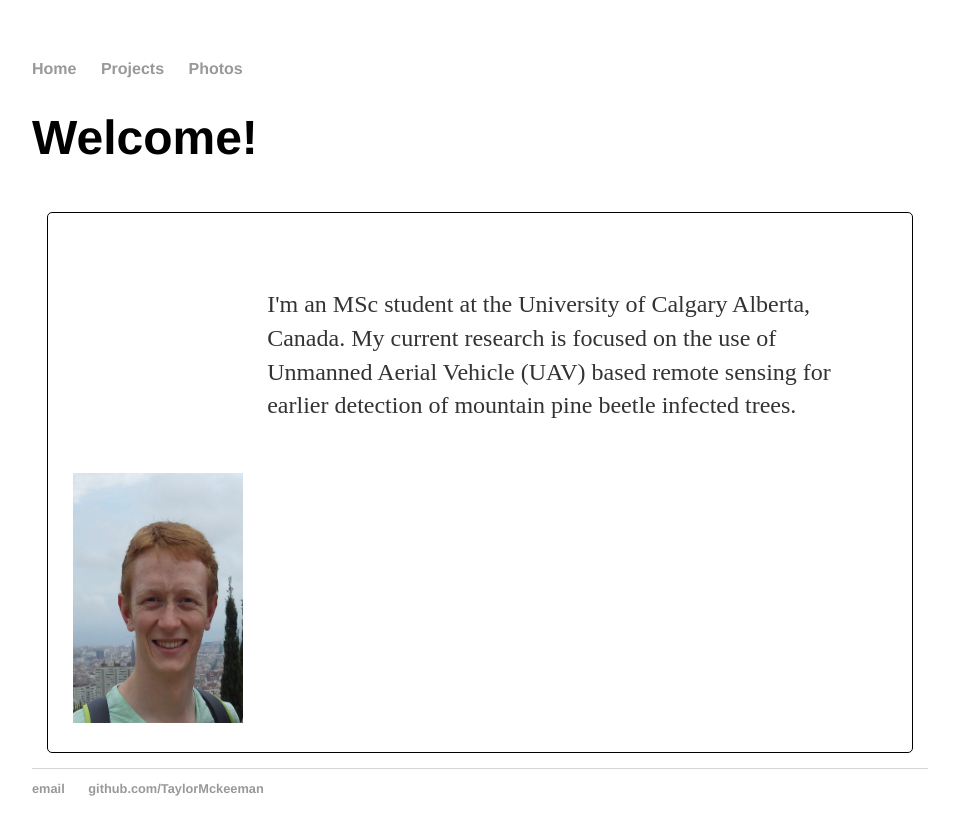
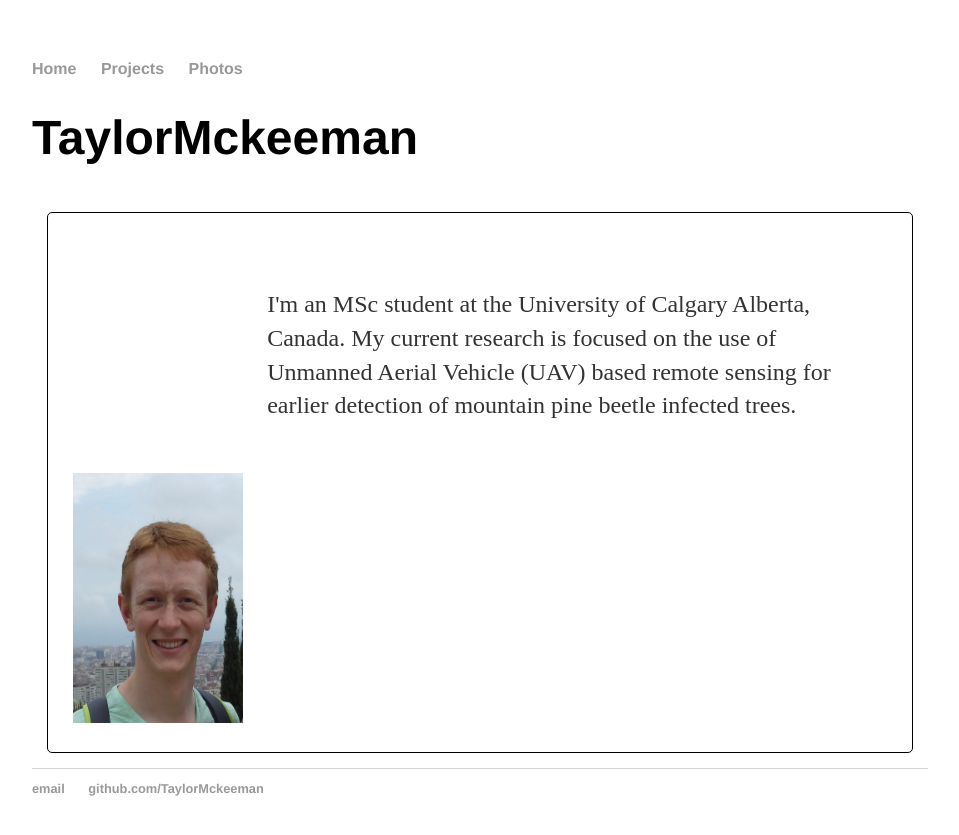
Before and after one commit to TaylorMckeeman/TaylorMckeeman.github.io, a Jekyll site: the page built from index.html, in a window 1280 px wide. Shown: the top 835 px of the page, without its empty margins (160-1119 px from the left). Built offline with Jekyll 4.4.1, drawn with Linux system fonts in a browser that asks for light colours.

Commit message:
Update index.html

```diff
--- a/index.html
+++ b/index.html
@@ -2,7 +2,7 @@
 layout: default
 title: Taylor Mckeeman
 ---
-<h1>Welcome!</h1>
+<h1>TaylorMckeeman</h1>
 <div class="blurb">
 	<p>I'm an MSc student at the University of Calgary Alberta, Canada. My current research is focused on the use of Unmanned
 		Aerial Vehicle (UAV) based remote sensing for earlier detection of mountain pine beetle infected trees.</p>
```
